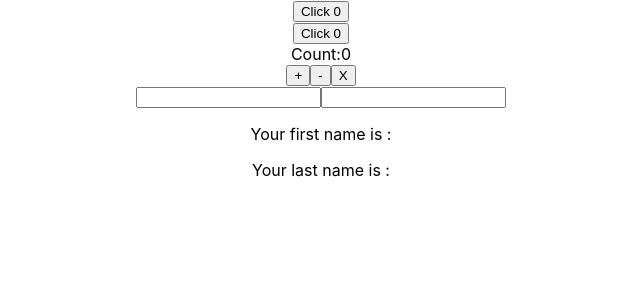
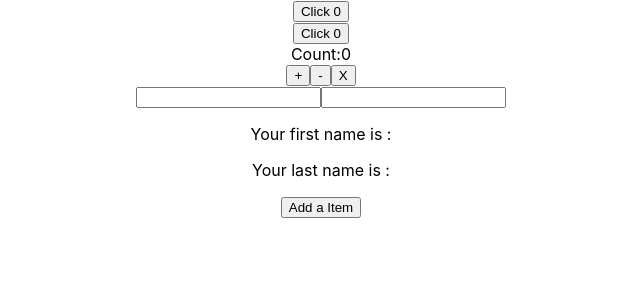
Before and after one commit to dev-kakash/react-hook, a React (Create React App) app: page / in a window 1280 px wide. Shown: the top 300 px of the page, without its empty margins (319-959 px from the left). Built offline with nearby package versions, Linux system fonts and the light colour scheme.

Commit message:
useState with array

```diff
--- a/src/App.js
+++ b/src/App.js
@@ -3,6 +3,7 @@ import ClassCounter from "./components/ClassCounter";
 import HookCounterTwo from "./components/HookCounterTwo";
 import HookCounter from "./components/HookCounter";
 import HookCounterThree from "./components/HookCounterThree";
+import HookCounterFour from "./components/HookCounterFour";
 
 function App() {
   return (
@@ -11,6 +12,7 @@ function App() {
       <HookCounter />
       <HookCounterTwo />
       <HookCounterThree />
+      <HookCounterFour />
     </div>
   );
 }
--- /dev/null
+++ b/src/components/HookCounterFour.js
@@ -0,0 +1,26 @@
+import React, { useState } from "react";
+
+const HookCounterFour = () => {
+  const [items, setItems] = useState([]);
+  const addItem = () => {
+    setItems([
+      ...items,
+      {
+        id: items.length,
+        value: Math.floor(Math.random() * 10) + 1,
+      },
+    ]);
+  };
+  return (
+    <div>
+      <button onClick={addItem}>Add a Item</button>
+      <ul>
+        {items.map((item) => (
+          <li key={items.id}>{item.value} </li>
+        ))}
+      </ul>
+    </div>
+  );
+};
+
+export default HookCounterFour;
```
